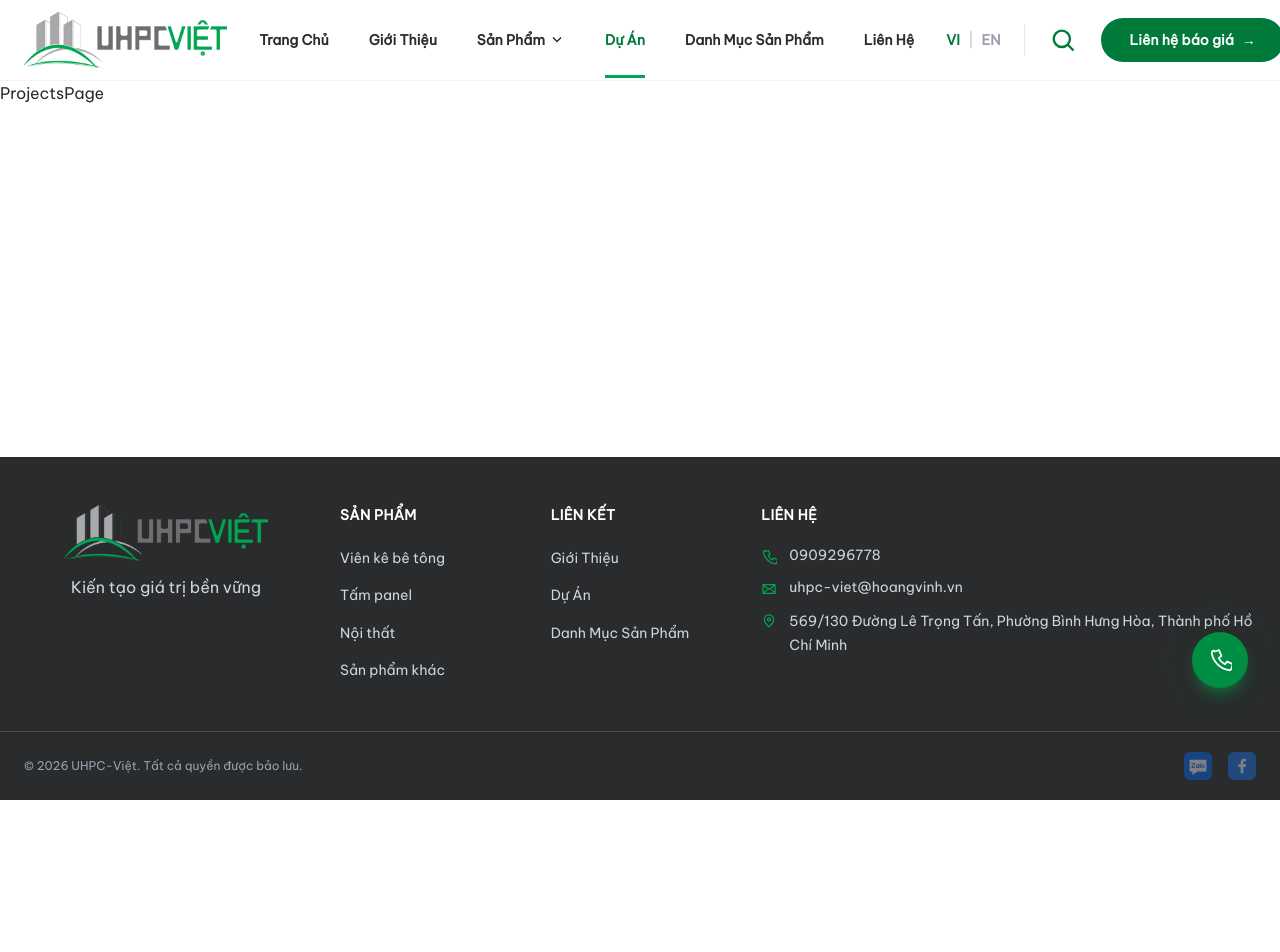
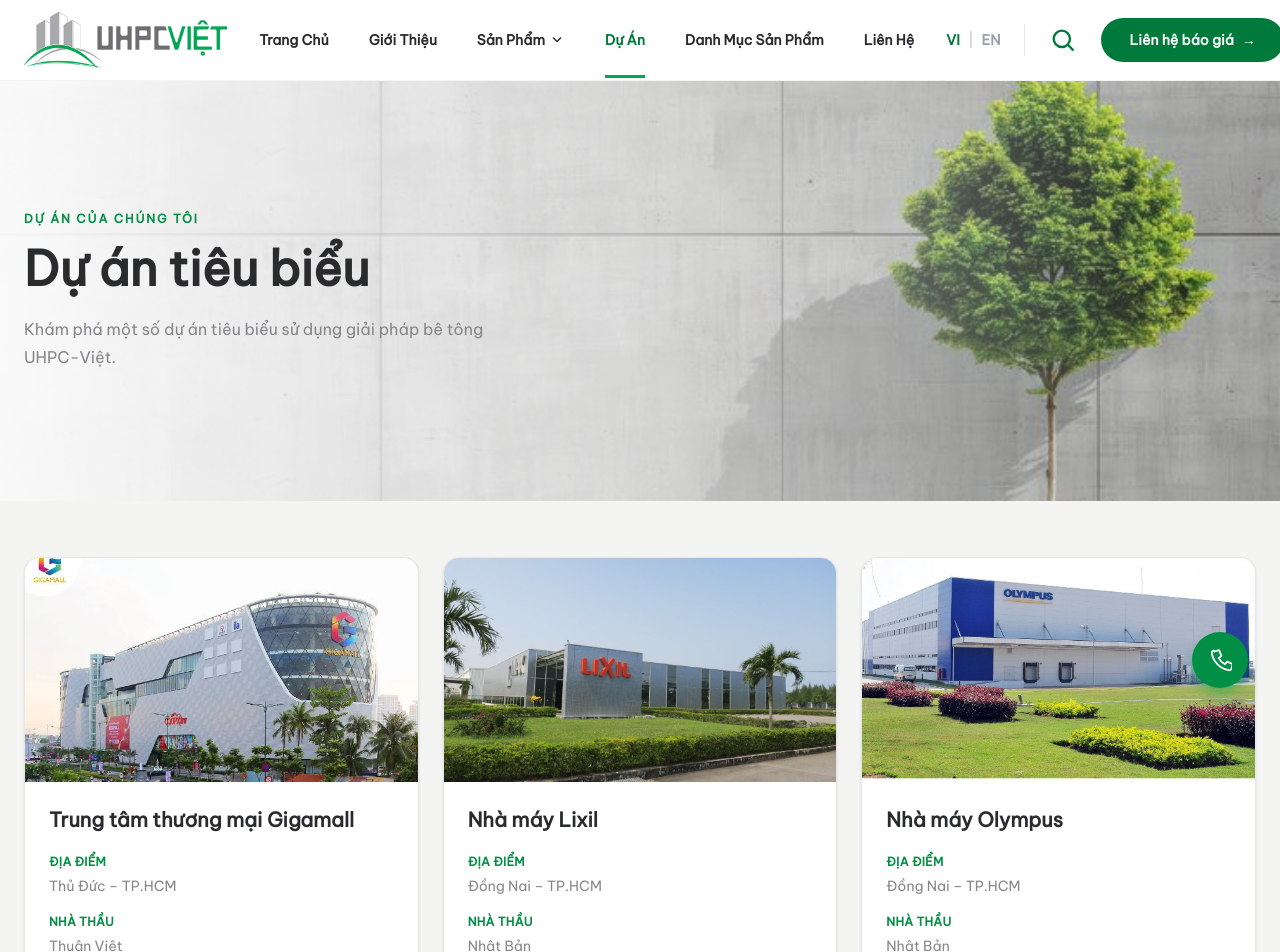
Before and after one commit to spjk1910/UHPC-Viet, a React app in the folder frontend/: page /projects in a window 1280 px wide. Shown: the top 952 px of the page. Before the commit the page ends 800 px from the top, so only its background shows below. Built offline with nearby package versions, Linux system fonts and the light colour scheme; no server answers; the HTML template or start-up script is replaced by a standard one.

Commit message:
add project page

```diff
--- a/frontend/src/features/projects/pages/ProjectsPage.jsx
+++ b/frontend/src/features/projects/pages/ProjectsPage.jsx
@@ -1,8 +1,101 @@
-import React from 'react'
+import { useEffect } from 'react'
+import { useLocation } from 'react-router-dom'
+import { useTranslation } from 'react-i18next'
 
-const ProjectsPage = () => {
+const projects = [
+  { key: 'giga', image: '/card_image/giga.jpg' },
+  { key: 'lixil', image: '/card_image/lixil.jpg' },
+  { key: 'olympus', image: '/card_image/olympus.png' },
+]
+const projectFields = ['location', 'contractor', 'products']
+
+function ProjectsPage() {
+  const { t } = useTranslation()
+  const { hash } = useLocation()
+
+  useEffect(() => {
+    if (!hash) return undefined
+
+    const frame = window.requestAnimationFrame(() => {
+      document.getElementById(decodeURIComponent(hash.slice(1)))?.scrollIntoView({
+        behavior: 'smooth',
+        block: 'start',
+      })
+    })
+
+    return () => window.cancelAnimationFrame(frame)
+  }, [hash])
+
   return (
-    <div>ProjectsPage</div>
+    <main>
+      <section className="relative isolate overflow-hidden">
+        <img
+          src="/background_image/application_herosection.jpg"
+          alt=""
+          aria-hidden="true"
+          className="absolute inset-0 -z-20 h-full w-full object-cover object-center"
+          style={{ transform: 'scaleX(-1)' }}
+        />
+        <div
+          aria-hidden="true"
+          className="absolute inset-0 -z-10 bg-gradient-to-r from-white/90 via-white/55 to-white/20 md:from-white/95 md:via-white/60 md:to-transparent"
+        />
+        <div className="site-container flex min-h-[300px] items-center py-12 sm:min-h-[360px] md:min-h-[420px]">
+          <div className="max-w-xl">
+            <p className="mb-3 text-xs font-bold uppercase tracking-[0.16em] text-brand-600">
+              {t('projectsPage.eyebrow')}
+            </p>
+            <h1 className="text-3xl font-extrabold leading-tight text-dark sm:text-4xl md:text-5xl">
+              {t('projectsPage.title')}
+            </h1>
+            <p className="mt-4 max-w-lg text-sm leading-7 text-concrete sm:text-base">
+              {t('projectsPage.description')}
+            </p>
+          </div>
+        </div>
+      </section>
+
+      <section className="bg-light py-10 sm:py-14">
+        <div className="site-container">
+          <div className="grid gap-6 md:grid-cols-2 xl:grid-cols-3">
+            {projects.map(({ key, image }) => {
+              const title = t(`home.applications.items.${key}`)
+
+              return (
+                <article
+                  id={key}
+                  key={key}
+                  className="scroll-mt-24 overflow-hidden rounded-2xl border border-gray-200 bg-white shadow-sm"
+                >
+                  <img
+                    src={image}
+                    alt={title}
+                    loading="lazy"
+                    decoding="async"
+                    className="h-56 w-full object-cover"
+                  />
+                  <div className="p-5 sm:p-6">
+                    <h2 className="text-xl font-bold text-dark">{title}</h2>
+                    <dl className="mt-5 space-y-4">
+                      {projectFields.map((field) => (
+                        <div key={field}>
+                          <dt className="text-xs font-semibold uppercase tracking-wide text-brand-600">
+                            {t(`projectsPage.fields.${field}`)}
+                          </dt>
+                          <dd className="mt-1 text-sm leading-6 text-concrete">
+                            {t(`projectsPage.items.${key}.${field}`)}
+                          </dd>
+                        </div>
+                      ))}
+                    </dl>
+                  </div>
+                </article>
+              )
+            })}
+          </div>
+        </div>
+      </section>
+    </main>
   )
 }
 
--- a/frontend/src/locales/en/common.json
+++ b/frontend/src/locales/en/common.json
@@ -35,6 +35,33 @@
     "phone": "Phone number",
     "message": "Tell us about your project",
     "submit": "Send inquiry"
+  },
+  "projectsPage": {
+    "eyebrow": "Our projects",
+    "title": "Projects",
+    "description": "Explore selected projects featuring UHPC-Việt concrete solutions.",
+    "fields": {
+      "location": "Location",
+      "contractor": "Contractor",
+      "products": "Products"
+    },
+    "items": {
+      "giga": {
+        "location": "Thu Duc, Ho Chi Minh City",
+        "contractor": "Thuan Viet",
+        "products": "Concrete spacers"
+      },
+      "lixil": {
+        "location": "Dong Nai, Ho Chi Minh City",
+        "contractor": "Japan",
+        "products": "Concrete spacers, drainage covers"
+      },
+      "olympus": {
+        "location": "Dong Nai, Ho Chi Minh City",
+        "contractor": "Japan",
+        "products": "Concrete spacers, drainage covers"
+      }
+    }
   },
   "productsPage": {
     "eyebrow": "Our products",
--- a/frontend/src/locales/vi/common.json
+++ b/frontend/src/locales/vi/common.json
@@ -35,6 +35,33 @@
     "phone": "Số điện thoại",
     "message": "Nội dung cần tư vấn",
     "submit": "Gửi yêu cầu"
+  },
+  "projectsPage": {
+    "eyebrow": "Dự án của chúng tôi",
+    "title": "Dự án tiêu biểu",
+    "description": "Khám phá một số dự án tiêu biểu sử dụng giải pháp bê tông UHPC-Việt.",
+    "fields": {
+      "location": "Địa điểm",
+      "contractor": "Nhà thầu",
+      "products": "Sản phẩm"
+    },
+    "items": {
+      "giga": {
+        "location": "Thủ Đức – TP.HCM",
+        "contractor": "Thuận Việt",
+        "products": "Viên kê bê tông"
+      },
+      "lixil": {
+        "location": "Đồng Nai – TP.HCM",
+        "contractor": "Nhật Bản",
+        "products": "Viên kê bê tông, nắp đan thoát nước"
+      },
+      "olympus": {
+        "location": "Đồng Nai – TP.HCM",
+        "contractor": "Nhật Bản",
+        "products": "Viên kê bê tông, nắp đan thoát nước"
+      }
+    }
   },
   "productsPage": {
     "eyebrow": "Sản phẩm của chúng tôi",
--- a/frontend/src/pages/HomePage.jsx
+++ b/frontend/src/pages/HomePage.jsx
@@ -25,7 +25,7 @@ function HomePage() {
   ].map(({ key, image }) => ({
     key,
     title: t(`home.applications.items.${key}`),
-    to: '/projects',
+    to: `/projects#${key}`,
     image,
   }))
   const aboutHighlights = [
```
Also changed, not shown: frontend/public/background_image/application_herosection.jpg (added).
